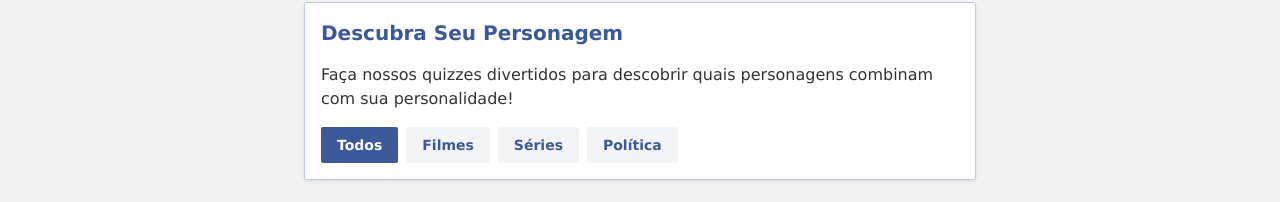
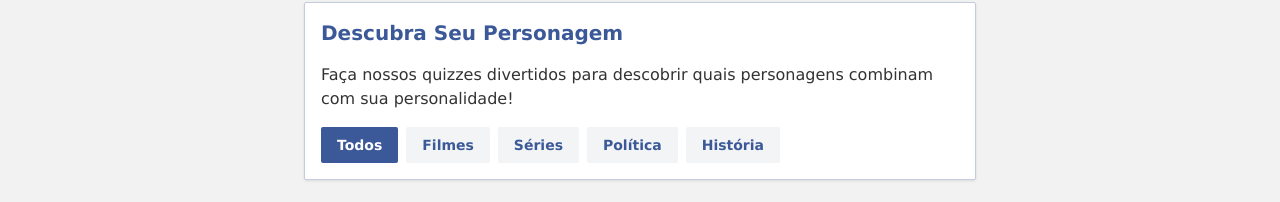
Before and after one commit to Felici4no/Return-me, a React (Vite) app: page / in a window 1280 px wide. Shown: the part 66-268 px from the top of the page. Built offline with nearby package versions, Linux system fonts and the light colour scheme; no server answers.

Commit message:
add história

```diff
--- a/src/pages/Home.tsx
+++ b/src/pages/Home.tsx
@@ -43,49 +43,28 @@ const Home: React.FC = () => {
           <h1 className="text-xl font-bold text-facebook-blue mb-4">Descubra Seu Personagem</h1>
           <p className="mb-4">Faça nossos quizzes divertidos para descobrir quais personagens combinam com sua personalidade!</p>
 
-          <div className="flex gap-2 mt-4">
+          <div className="flex flex-wrap gap-2 mt-4 justify-center sm:justify-start">
+  {[
+    { label: 'Todos', value: 'todos' },
+    { label: 'Filmes', value: 'filme' },
+    { label: 'Séries', value: 'série' },
+    { label: 'Política', value: 'política' },
+    { label: 'História', value: 'história' },
+  ].map(({ label, value }) => (
     <button
-              className={`px-4 py-2 rounded-sm text-sm font-bold ${
-                selectedType === 'todos'
+      key={value}
+      className={`px-4 py-2 rounded-sm text-sm font-bold transition ${
+        selectedType === value
           ? 'bg-facebook-blue text-white'
           : 'bg-gray-100 text-facebook-blue hover:bg-gray-200'
       }`}
-              onClick={() => setSelectedType('todos')}
+      onClick={() => setSelectedType(value)}
     >
-              Todos
+      {label}
     </button>
-            <button
-              className={`px-4 py-2 rounded-sm text-sm font-bold ${
-                selectedType === 'filme'
-                  ? 'bg-facebook-blue text-white'
-                  : 'bg-gray-100 text-facebook-blue hover:bg-gray-200'
-              }`}
-              onClick={() => setSelectedType('filme')}
-            >
-              Filmes
-            </button>
-            <button
-              className={`px-4 py-2 rounded-sm text-sm font-bold ${
-                selectedType === 'série'
-                  ? 'bg-facebook-blue text-white'
-                  : 'bg-gray-100 text-facebook-blue hover:bg-gray-200'
-              }`}
-              onClick={() => setSelectedType('série')}
-            >
-              Séries
-            </button>
+  ))}
+</div>
 
-            <button
-              className={`px-4 py-2 rounded-sm text-sm font-bold ${
-                selectedType === 'política'
-                  ? 'bg-facebook-blue text-white'
-                  : 'bg-gray-100 text-facebook-blue hover:bg-gray-200'
-              }`}
-              onClick={() => setSelectedType('política')}
-            >
-              Política
-            </button>
-          </div>
         </div>
 
         <div className="fb-card">
@@ -94,10 +73,12 @@ const Home: React.FC = () => {
             ? 'Quizzes Disponíveis'
             : selectedType === 'filme'
               ? 'Quizzes de Filmes'
-              : selectedType === 'série'  // ← Corrigido para 'série'
+              : selectedType === 'série'
                 ? 'Quizzes de Séries'
                 : selectedType === 'política'
                   ? 'Quizzes de Política'
+                  : selectedType === 'história'  // ← Nova condição adicionada
+                    ? 'Quizzes de História'
                     : 'Tipo de quiz desconhecido'}
         </h2>
 
```
Lines whose indentation alone changed are shown as unchanged.
